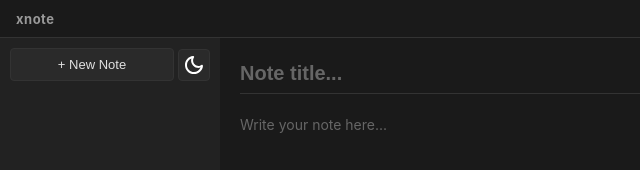
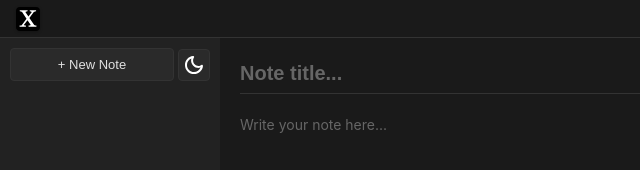
Before and after one commit to rizzwixk/xnote, an Electron app: page renderer/index.html in a window 900 px wide. Shown: the full height of the page, 0-640 px from the left. Drawn offline with nearby package versions, Linux system fonts and the light colour scheme; no server answers.

Commit message:
replace titlebar text with SVG logo

```diff
--- a/package.json
+++ b/package.json
@@ -1,6 +1,6 @@
 {
   "name": "xnote",
-  "version": "1.0.0",
+  "version": "1.1.1",
   "description": "A minimal grayscale notes app",
   "main": "main.js",
   "scripts": {
--- a/renderer/index.html
+++ b/renderer/index.html
@@ -4,12 +4,12 @@
   <meta charset="UTF-8">
   <meta name="viewport" content="width=device-width, initial-scale=1.0">
   <meta http-equiv="Content-Security-Policy" content="default-src 'self'; style-src 'self' 'unsafe-inline'; script-src 'self'">
-  <title>xnote</title>
+  <title>xnote v1.1.1</title>
   <link rel="stylesheet" href="styles.css">
 </head>
 <body class="dark">
   <div id="titlebar">
-    <span id="titlebarTitle">xnote</span>
+    <img id="titlebarTitle" src="assets/logo.svg" alt="xnote" />
     <div id="titlebarControls">
       <button class="titlebar-btn" id="minBtn">
         <svg width="14" height="14" viewBox="0 0 14 14"><line x1="2" y1="7" x2="12" y2="7" stroke="currentColor" stroke-width="2.5" stroke-linecap="round"/></svg>
--- a/renderer/styles.css
+++ b/renderer/styles.css
@@ -59,10 +59,10 @@ body {
 }
 
 #titlebarTitle {
-  font-size: 13px;
-  font-weight: 700;
-  color: var(--text-secondary);
-  letter-spacing: 0.5px;
+  height: 24px;
+  width: auto;
+  border-radius: 4px;
+  box-shadow: 0 1px 3px rgba(0,0,0,0.3);
 }
 
 #titlebarControls {
```
Also changed, not shown: renderer/assets/logo.svg (added).
